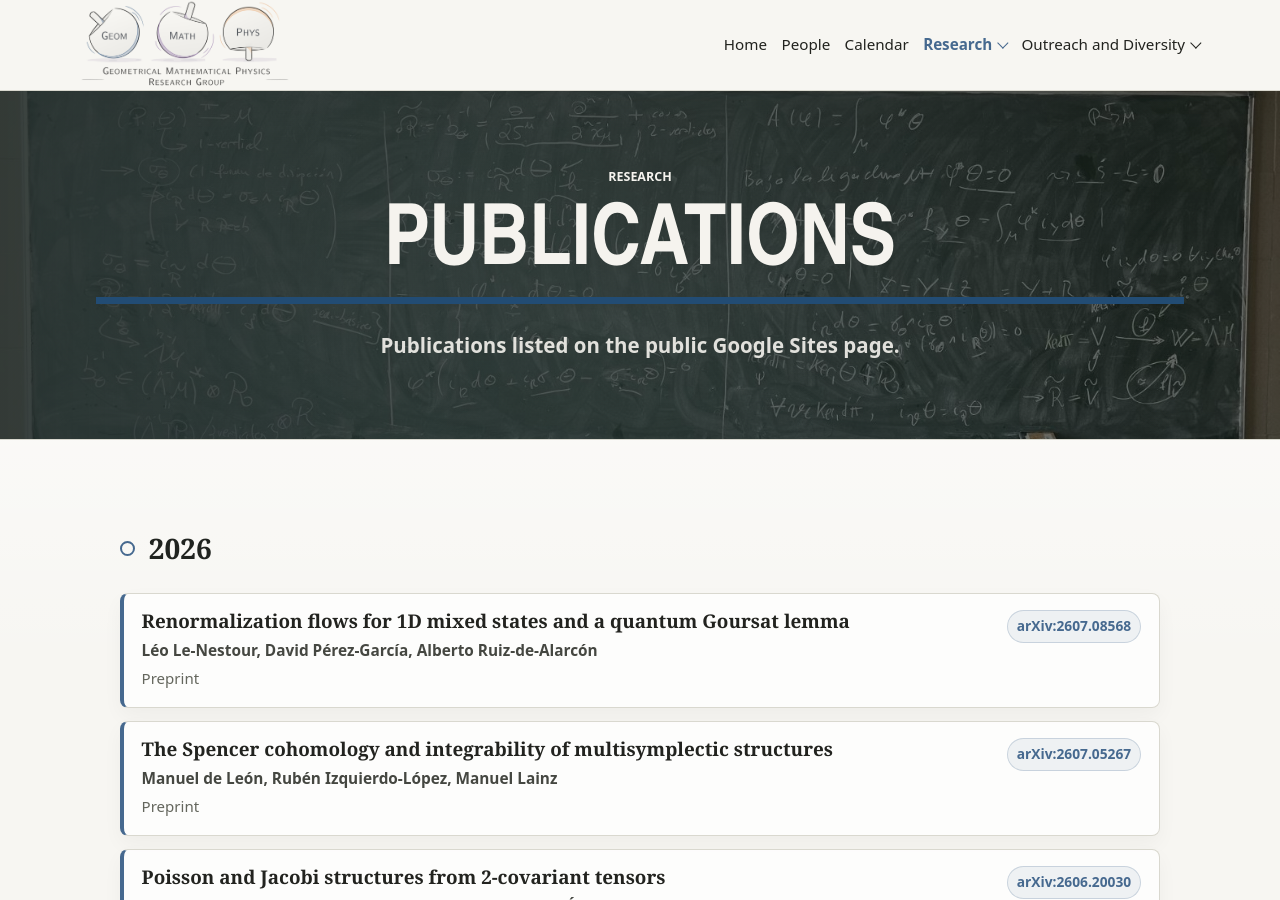
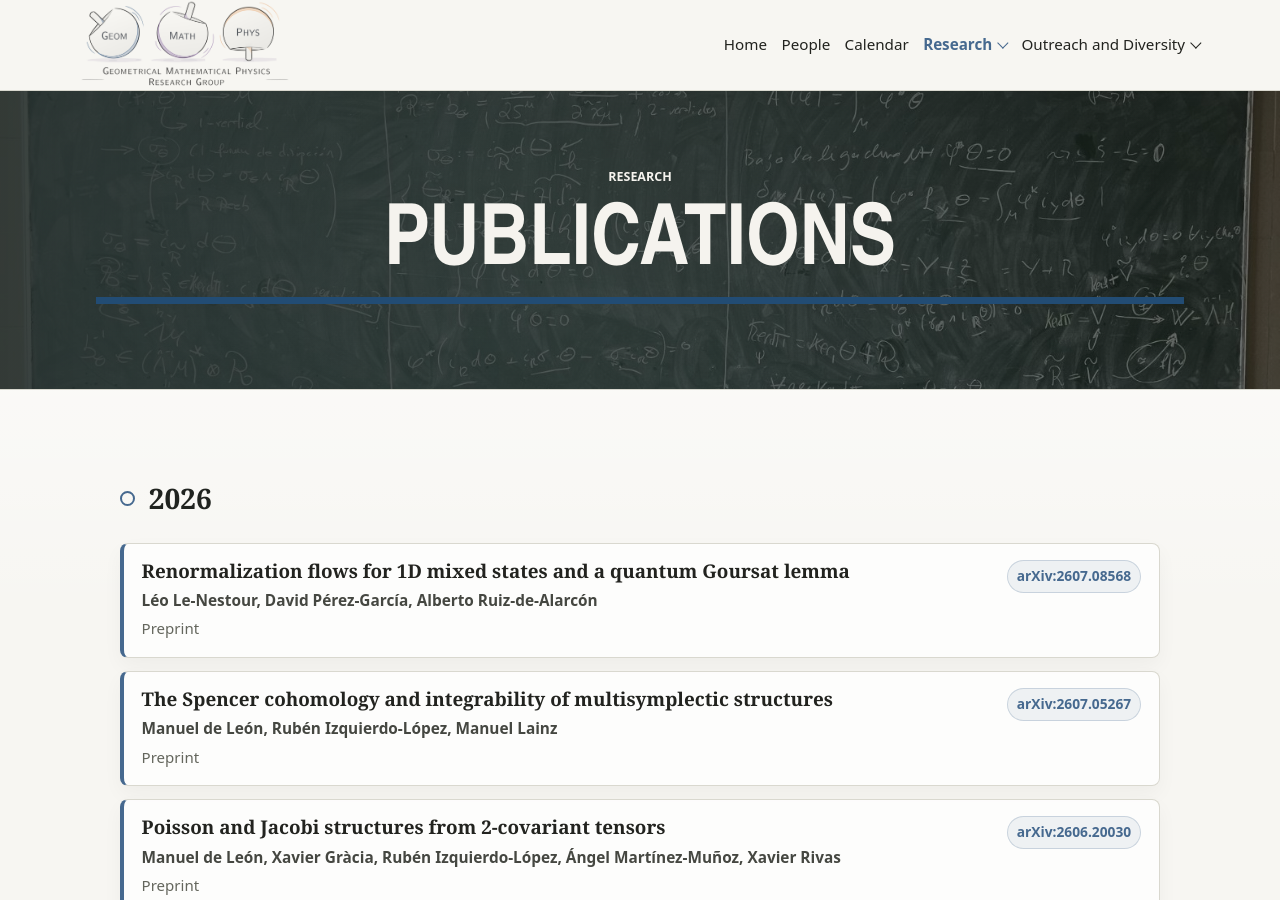
Before and after one commit to GeomMPhys/geommphys.github.io, a Jekyll site: the page built from publications.md, in a window 1280 px wide and 900 px high. Built offline with Jekyll 4.4.1, drawn with Linux system fonts in a browser that asks for light colours.

Commit message:
removed some unnecessary text

```diff
--- a/publications.md
+++ b/publications.md
@@ -1,7 +1,7 @@
 ---
 title: Publications
 section: Research
-description: Publications listed on the public Google Sites page.
+description:
 permalink: /publications/
 ---
 
```
